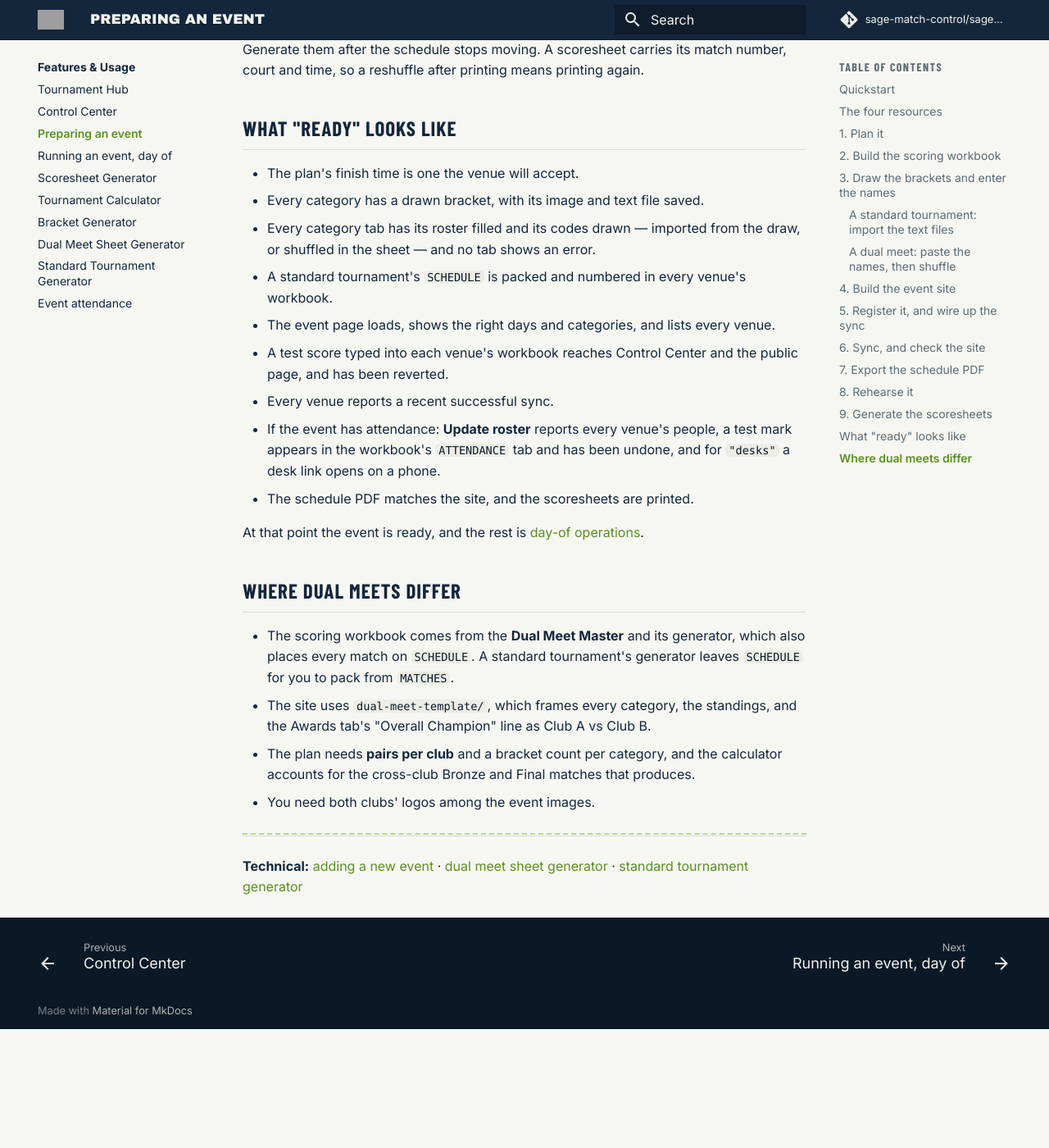
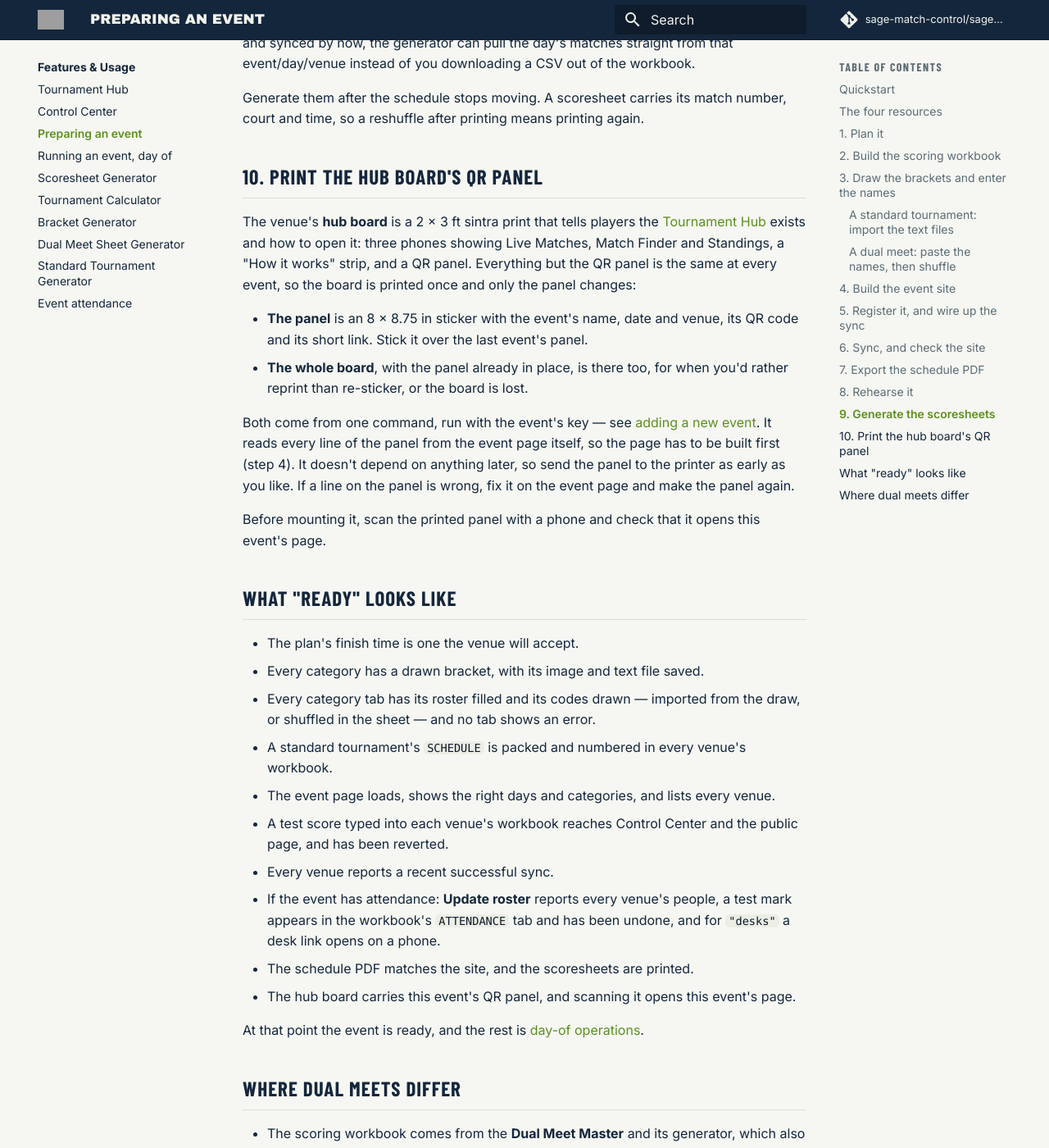
Before and after one commit to sage-match-control/sage-docs, an MkDocs documentation site: the page built from docs/features/preparing-an-event.md, in a window 1280 px wide and 1400 px high, scrolled down 6604 px. Shown: the whole window at 82% size. Built offline with MkDocs 1.6.1 and Material for MkDocs 9.7.7, drawn with Linux system fonts in a browser that asks for light colours; comment, search, counter and statistics services are not loaded; before the commit the page ends 7859 px from its top, so only the background shows below that; some of the changed text lies outside the part shown.

Commit message:
Docs: the hub board and its per-event QR panel
Preparing an event gains a step for printing the hub board's QR panel,
and a line in what "ready" looks like; adding a new event gives the
render command; the Tournament Hub page introduces the board.

Co-Authored-By: Claude Opus 5.5 <noreply@anthropic.com>

```diff
--- a/docs/features/preparing-an-event.md
+++ b/docs/features/preparing-an-event.md
@@ -43,7 +43,9 @@ step links to its full section below.
    per venue reaches Control Center and the public page, then gets reverted.
 10. **[Generate the scoresheets](#9-generate-the-scoresheets)** once the
     schedule is final.
-11. **Check it against [what "ready" looks like](#what-ready-looks-like).**
+11. **[Print the hub board's QR panel](#10-print-the-hub-boards-qr-panel)**
+    for the venue's Tournament Hub board — any time after step 5.
+12. **Check it against [what "ready" looks like](#what-ready-looks-like).**
 
 ## The four resources
 
@@ -283,6 +285,29 @@ the workbook.
 Generate them after the schedule stops moving. A scoresheet carries its match
 number, court and time, so a reshuffle after printing means printing again.
 
+## 10. Print the hub board's QR panel
+
+The venue's **hub board** is a 2 × 3 ft sintra print that tells players the
+[Tournament Hub](tournament-hub.md) exists and how to open it: three phones
+showing Live Matches, Match Finder and Standings, a "How it works" strip, and
+a QR panel. Everything but the QR panel is the same at every event, so the
+board is printed once and only the panel changes:
+
+- **The panel** is an 8 × 8.75 in sticker with the event's name, date and
+  venue, its QR code and its short link. Stick it over the last event's panel.
+- **The whole board**, with the panel already in place, is there too, for when
+  you'd rather reprint than re-sticker, or the board is lost.
+
+Both come from one command, run with the event's key — see
+[adding a new event](../technical/adding-a-new-event.md). It reads every line
+of the panel from the event page itself, so the page has to be built first
+(step 4). It doesn't depend on anything later, so send the panel to the
+printer as early as you like. If a line on the panel is wrong, fix it on the
+event page and make the panel again.
+
+Before mounting it, scan the printed panel with a phone and check that it
+opens this event's page.
+
 ## What "ready" looks like
 
 - The plan's finish time is one the venue will accept.
@@ -300,6 +325,8 @@ number, court and time, so a reshuffle after printing means printing again.
   a test mark appears in the workbook's `ATTENDANCE` tab and has been undone,
   and for `"desks"` a desk link opens on a phone.
 - The schedule PDF matches the site, and the scoresheets are printed.
+- The hub board carries this event's QR panel, and scanning it opens this
+  event's page.
 
 At that point the event is ready, and the rest is
 [day-of operations](running-an-event-day.md).
```
Also changed, not shown: docs/features/tournament-hub.md (+5 -0 lines), docs/technical/adding-a-new-event.md (+18 -0 lines).
